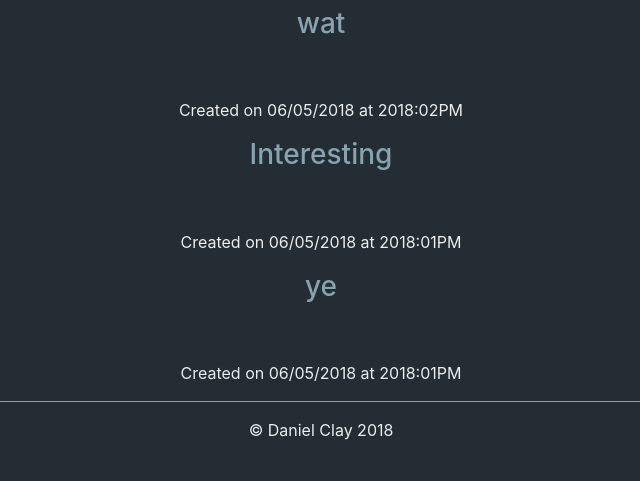
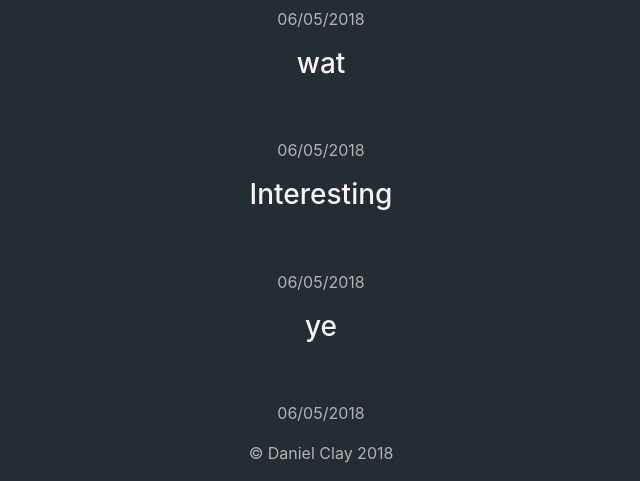
Before and after one commit to speedyfrenchy/website, a Flask app: page / in a window 1280 px wide. Shown: the part 868-1349 px from the top of the page, without its empty margins (319-959 px from the left). Before the commit the page ends 1308 px from the top, so only its background shows below. Run offline with Flask 2, Linux system fonts and the light colour scheme; data comes from the database, SQL or seed files in the repository; both versions use the stored data as it was after the commit; style sheets or scripts are compiled from the project's sources; some libraries are stand-ins or nearby versions.

Commit message:
Continue improving aesthetics

```diff
--- a/blog/static/sass/bootstrap_custom.scss
+++ b/blog/static/sass/bootstrap_custom.scss
@@ -12,10 +12,18 @@
 $graphite: rgba(35, 45, 51, 1);
 
 $red: #F00;
+$aurometalsaurus: rgba(107, 118, 124, 1);
+$white-smoke: rgba(249, 244, 245, 1);
+$teal-blue: rgba(70, 129, 137, 1);
+$carrot-orange: rgba(220, 133, 31, 1);
+$ruby: rgba(139, 30, 63, 1);
+$moonstone: rgba(110, 171, 184, 1);
+$dark-smoke: rgba(182, 178, 179, 1);
+$black-coral: rgba(79, 98, 114, 1);
 
 $theme-colors: ();
 $theme-colors: map-merge((
-  "primary":    $light-steel,
+  "primary":    $white-smoke,
   "secondary":  $mid_blue,
   "success":    $teal,
   "info":       $mid_grey,
@@ -26,7 +34,8 @@
 ), $theme-colors);
 
 $body-bg: $graphite;
-$body-color: $light-grey;
-$hr-border-color: $light-steel;
+$body-color: $dark-smoke;
+$hr-border-color: theme-color("primary");
+
 
 @import "../bootstrap/scss/bootstrap";
--- a/blog/templates/detail.html
+++ b/blog/templates/detail.html
@@ -2,7 +2,9 @@
 
 {% block title %}{{ post.title }}{% endblock %}
 
-{% block app_content_title %}{{ post.title }}{% endblock %}
+{% block app_content_title %}
+  <h1>{{ post.title }}</h1>
+{% endblock %}
 
 {% block extra_header %}
   {% if session.logged_in %}
@@ -11,7 +13,7 @@
 {% endblock %}
 
 {% block app_content %}
-  <p>Created on {{ post.timestamp.strftime('%m/%d/%Y at %G:%I%p') }}</p>
+  <p>{{ post.timestamp.strftime('%m/%d/%Y') }}</p>
   <img src={{ post.image }}>
   <ul></ul>
   {{ post.html_content }}
--- a/blog/templates/index.html
+++ b/blog/templates/index.html
@@ -2,7 +2,10 @@
 
 {% block title %}Blog entries{% endblock %}
 
-{% block app_content_title %}{% if search %}Search "{{ search }}"{% else %}Blog posts{% endif %}{% endblock %}
+{% block app_content_title %}
+<h1>{% if search %}Search "{{ search }}"{% else %}Blog posts{% endif %}</h1>
+<ul></ul>
+{% endblock %}
 
 {% block app_content %}
   {% for post in object_list %}
@@ -16,7 +19,7 @@
         <img src={{ post.image }}>
       </a>
     </h3>
-    <p>Created on {{ post.timestamp.strftime('%m/%d/%Y at %G:%I%p') }}</p>
+    <p>{{ post.timestamp.strftime('%m/%d/%Y') }}</p>
   {% endfor %}
   {% include "includes/pagination.html" %}
 {% endblock %}
```
Also changed, not shown: blog/blog.db.
